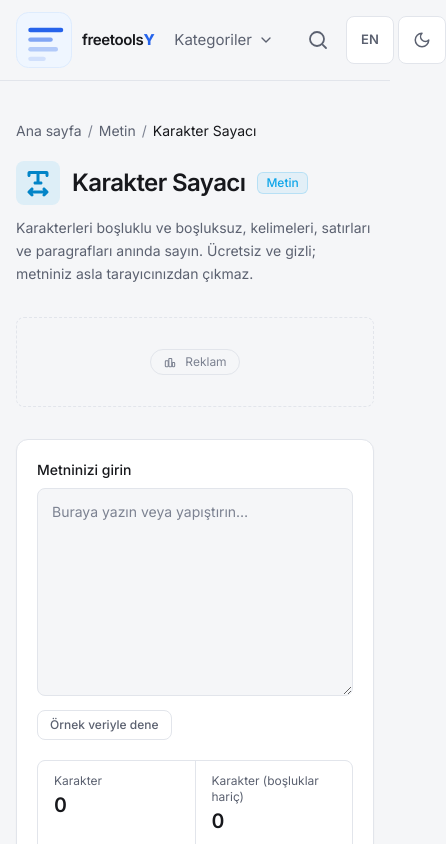
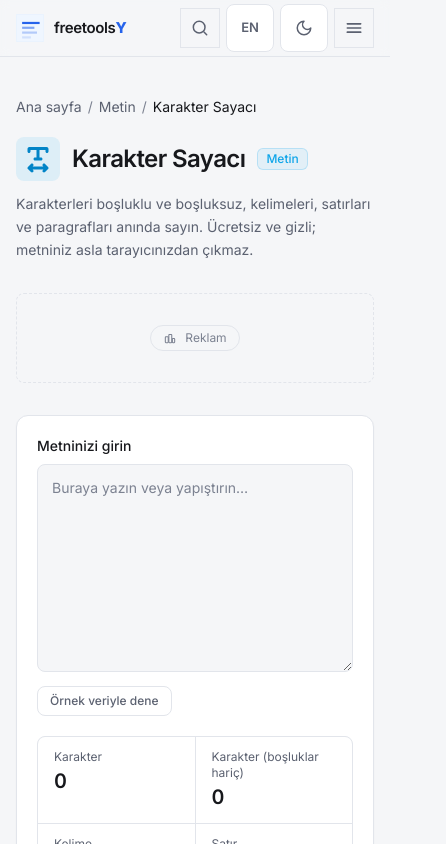
Before and after one commit to 4min-prog/freetoolsy, a Next.js app: page /tr/araclar/character-counter in a window 390 px wide. Shown: the top 844 px of the page, 446 px wide, since content can reach past the window. Built offline with nearby package versions, Linux system fonts and the light colour scheme.

Commit message:
header: sifirdan tasarim — kare/sac-teli dil, h-14 mobil + h-16 masaustu, tam mobil menu (kategori + sayfa linkleri, scroll lock, ESC), dokunma hedefleri 44px, kare arama sonuclari

```diff
--- a/components/Header.tsx
+++ b/components/Header.tsx
@@ -2,8 +2,7 @@
 
 import { useEffect, useRef, useState } from "react";
 import { Link } from "@/i18n/navigation";
-import { useMessages } from "next-intl";
-import { useTranslations } from "next-intl";
+import { useMessages, useTranslations } from "next-intl";
 import ThemeToggle from "./ThemeToggle";
 import LocaleSwitcher from "./LocaleSwitcher";
 import Logo from "./Logo";
@@ -11,16 +10,27 @@ import CategoryIcon from "./CategoryIcon";
 import ToolIcon from "./ToolIcon";
 import SearchOverlay from "./SearchOverlay";
 import { categoryTheme } from "./categoryTheme";
-import { categories, getToolsByCategory } from "@/data/tools";
+import { categories, getToolsByCategory, tools } from "@/data/tools";
 
 type ToolMetaNs = { name?: string };
 
+const pageLinks = [
+  { href: "/rehber", key: "guides" },
+  { href: "/about", key: "about" },
+  { href: "/contact", key: "contact" },
+  { href: "/privacy-policy", key: "privacy" },
+] as const;
+
+const label = "font-mono text-[11px] uppercase tracking-[0.2em] text-faint";
+
 export default function Header() {
   const [openMenu, setOpenMenu] = useState<string | null>(null);
+  const [mobileOpen, setMobileOpen] = useState(false);
   const [searchOpen, setSearchOpen] = useState(false);
   const headerRef = useRef<HTMLElement>(null);
   const t = useTranslations("Header");
   const tc = useTranslations("Categories");
+  const tf = useTranslations("Footer");
   const messages = useMessages() as { ToolMeta?: Record<string, ToolMetaNs> };
   const meta = messages.ToolMeta;
 
@@ -33,35 +43,56 @@ export default function Header() {
         setOpenMenu(null);
       }
     }
+    function onKeyDown(event: KeyboardEvent) {
+      if (event.key !== "Escape") return;
+      setOpenMenu(null);
+      setMobileOpen(false);
+    }
     document.addEventListener("pointerdown", onPointerDown);
-    return () => document.removeEventListener("pointerdown", onPointerDown);
+    document.addEventListener("keydown", onKeyDown);
+    return () => {
+      document.removeEventListener("pointerdown", onPointerDown);
+      document.removeEventListener("keydown", onKeyDown);
+    };
   }, []);
+
+  useEffect(() => {
+    if (!mobileOpen) return;
+    const previous = document.body.style.overflow;
+    document.body.style.overflow = "hidden";
+    return () => {
+      document.body.style.overflow = previous;
+    };
+  }, [mobileOpen]);
 
   function toggleMenu(id: string) {
     setOpenMenu((value) => (value === id ? null : id));
+  }
+
+  function closeAll() {
+    setOpenMenu(null);
+    setMobileOpen(false);
   }
 
   return (
     <>
       <header
         ref={headerRef}
-        className="sticky top-0 z-50 border-b border-border bg-bg transition-colors"
+        className="sticky top-0 z-50 border-b border-border bg-bg/95 backdrop-blur-sm"
       >
-        <div className="mx-auto grid h-20 w-full max-w-7xl grid-cols-[auto_1fr_auto] items-center gap-2 px-4 sm:px-6">
-          <Link href="/" aria-label="FreetoolsY" className="justify-self-start">
-            <Logo size="lg" />
+        <div className="mx-auto flex h-14 w-full max-w-7xl items-center gap-3 px-4 sm:h-16 sm:px-6">
+          <Link href="/" aria-label="FreetoolsY" className="shrink-0">
+            <Logo />
           </Link>
 
-          <nav className="flex items-center justify-self-center gap-1">
-            <div className="hidden xl:flex items-center gap-1">
+          <nav className="hidden flex-1 items-center lg:flex">
             {categories.map((category) => (
               <div key={category.id} className="relative">
                 <button
                   type="button"
                   onClick={() => toggleMenu(category.id)}
                   aria-expanded={openMenu === category.id}
-                    aria-haspopup="menu"
-                    className="flex items-center gap-1.5 rounded-md px-2.5 py-2 text-[15px] text-muted transition-colors hover:text-text"
+                  className="group flex h-16 items-center gap-1.5 border-b-2 border-transparent px-3 text-sm text-muted transition-colors hover:border-foreground hover:text-foreground"
                 >
                   <CategoryIcon
                     id={category.id}
@@ -72,11 +103,11 @@ export default function Header() {
                     viewBox="0 0 24 24"
                     fill="none"
                     stroke="currentColor"
-                      strokeWidth="2"
+                    strokeWidth="2.5"
                     strokeLinecap="round"
                     strokeLinejoin="round"
                     aria-hidden="true"
-                      className={`h-4 w-4 transition-transform duration-200 ${
+                    className={`h-3.5 w-3.5 transition-transform ${
                       openMenu === category.id ? "rotate-180" : ""
                     }`}
                   >
@@ -85,16 +116,14 @@ export default function Header() {
                 </button>
                 {openMenu === category.id && (
                   <div
-                      role="menu"
-                      className="fancy-scroll absolute left-0 mt-1.5 w-64 max-h-[200px] overflow-y-auto overscroll-contain rounded-xl border border-border bg-surface p-1.5 shadow-card-hover"
+                    className="fancy-scroll absolute left-0 top-full z-10 max-h-[70vh] w-64 overflow-y-auto overscroll-contain border border-t-0 border-border bg-surface py-1"
                   >
                     {getToolsByCategory(category.id).map((tool) => (
                       <Link
                         key={tool.slug}
                         href={`/araclar/${tool.slug}`}
-                          role="menuitem"
-                          onClick={() => setOpenMenu(null)}
-                          className="flex items-center gap-2.5 rounded-lg px-3 py-2 text-sm text-muted transition-colors hover:bg-surface-2 hover:text-text"
+                        onClick={closeAll}
+                        className="flex items-center gap-2.5 px-3 py-2.5 text-sm text-muted transition-colors hover:bg-surface-2 hover:text-foreground"
                       >
                         <ToolIcon
                           id={tool.slug}
@@ -107,63 +136,14 @@ export default function Header() {
                 )}
               </div>
             ))}
-            </div>
-
-            <div className="relative xl:hidden">
-              <button
-                type="button"
-                onClick={() => toggleMenu("__mobile")}
-                aria-expanded={openMenu === "__mobile"}
-                aria-haspopup="true"
-                className="flex items-center gap-1.5 rounded-md px-3 py-2 text-[15px] text-muted transition-colors hover:text-text"
-              >
-                {t("categories")}
-                <svg
-                  viewBox="0 0 24 24"
-                  fill="none"
-                  stroke="currentColor"
-                  strokeWidth="2"
-                  strokeLinecap="round"
-                  strokeLinejoin="round"
-                  aria-hidden="true"
-                  className={`h-4 w-4 transition-transform duration-200 ${
-                    openMenu === "__mobile" ? "rotate-180" : ""
-                  }`}
-                >
-                  <path d="M6 9l6 6 6-6" />
-                </svg>
-              </button>
-              {openMenu === "__mobile" && (
-                <div
-                  role="menu"
-                  className="absolute right-0 mt-1.5 grid w-72 max-w-[calc(100vw-2rem)] grid-cols-2 gap-1.5 rounded-xl border border-border bg-surface p-1.5 shadow-card-hover"
-                >
-                  {categories.map((category) => (
-                    <Link
-                      key={category.id}
-                      href={`/#${category.id}`}
-                      role="menuitem"
-                      onClick={() => setOpenMenu(null)}
-                      className="flex items-center gap-2.5 rounded-lg px-3 py-2.5 text-sm text-muted transition-colors hover:bg-surface-2 hover:text-text"
-                    >
-                      <CategoryIcon
-                        id={category.id}
-                        className="h-4 w-4 shrink-0 text-accent"
-                      />
-                      {tc(category.id)}
-                    </Link>
-                  ))}
-                </div>
-              )}
-            </div>
           </nav>
 
-          <div className="flex items-center justify-self-end gap-1 md:gap-2">
+          <div className="ml-auto flex items-center gap-1.5 sm:gap-2">
             <button
               type="button"
               onClick={() => setSearchOpen(true)}
               aria-label={t("searchLabel")}
-              className="rounded-md p-3 text-muted transition-colors hover:text-text"
+              className="grid h-10 w-10 place-items-center border border-border text-muted transition-colors hover:border-foreground hover:text-foreground"
             >
               <svg
                 viewBox="0 0 24 24"
@@ -173,7 +153,7 @@ export default function Header() {
                 strokeLinecap="round"
                 strokeLinejoin="round"
                 aria-hidden="true"
-                className="h-6 w-6"
+                className="h-5 w-5"
               >
                 <circle cx="11" cy="11" r="7" />
                 <path d="M20 20l-3.2-3.2" />
@@ -182,8 +162,87 @@ export default function Header() {
 
             <LocaleSwitcher />
             <ThemeToggle />
+
+            <button
+              type="button"
+              onClick={() => setMobileOpen((value) => !value)}
+              aria-expanded={mobileOpen}
+              aria-label={t("categories")}
+              className="grid h-10 w-10 place-items-center border border-border text-muted transition-colors hover:border-foreground hover:text-foreground lg:hidden"
+            >
+              <svg
+                viewBox="0 0 24 24"
+                fill="none"
+                stroke="currentColor"
+                strokeWidth="2"
+                strokeLinecap="round"
+                aria-hidden="true"
+                className="h-5 w-5"
+              >
+                {mobileOpen ? (
+                  <path d="M6 6l12 12M18 6L6 18" />
+                ) : (
+                  <path d="M4 7h16M4 12h16M4 17h16" />
+                )}
+              </svg>
+            </button>
           </div>
         </div>
+
+        {mobileOpen && (
+          <div className="border-t border-border bg-bg lg:hidden">
+            <div className="max-h-[calc(100dvh-3.5rem)] overflow-y-auto overscroll-contain pb-8">
+              <Link
+                href="/#tools-explorer"
+                onClick={closeAll}
+                className="flex min-h-12 items-center justify-between gap-2 border-y border-border px-4 text-sm font-medium text-foreground active:bg-surface-2"
+              >
+                {t("allTools")}
+                <span className="font-mono text-[11px] tabular-nums text-faint">
+                  {tools.length}
+                </span>
+              </Link>
+
+              <p className={`${label} px-4 pb-2 pt-5`}>{t("categories")}</p>
+              <ul className="grid grid-cols-2 gap-px border-y border-border bg-border">
+                {categories.map((category) => (
+                  <li key={category.id} className="bg-bg">
+                    <Link
+                      href={`/#${category.id}`}
+                      onClick={closeAll}
+                      className="flex min-h-12 items-center justify-between gap-2 px-4 text-sm text-muted active:bg-surface-2"
+                    >
+                      <span className="flex items-center gap-2">
+                        <CategoryIcon
+                          id={category.id}
+                          className={`h-4 w-4 shrink-0 ${categoryTheme(category.id).iconText}`}
+                        />
+                        {tc(category.id)}
+                      </span>
+                      <span className="font-mono text-[11px] tabular-nums text-faint">
+                        {getToolsByCategory(category.id).length}
+                      </span>
+                    </Link>
+                  </li>
+                ))}
+              </ul>
+
+              <ul className="border-b border-border">
+                {pageLinks.map((link) => (
+                  <li key={link.href} className="border-t border-border first:border-t-0">
+                    <Link
+                      href={link.href}
+                      onClick={closeAll}
+                      className="flex min-h-12 items-center px-4 text-sm text-muted active:bg-surface-2"
+                    >
+                      {tf(link.key)}
+                    </Link>
+                  </li>
+                ))}
+              </ul>
+            </div>
+          </div>
+        )}
       </header>
 
       <SearchOverlay open={searchOpen} onClose={() => setSearchOpen(false)} />
--- a/components/Logo.tsx
+++ b/components/Logo.tsx
@@ -4,7 +4,7 @@ import { useTranslations } from "next-intl";
 
 export default function Logo({ size = "md" }: { size?: "md" | "lg" }) {
   const t = useTranslations("Brand");
-  const icon = size === "lg" ? "h-14 w-14" : "h-7 w-7";
+  const icon = size === "lg" ? "h-10 w-10" : "h-7 w-7";
 
   return (
     <span className="flex items-center gap-2.5">
@@ -15,17 +15,16 @@ export default function Logo({ size = "md" }: { size?: "md" | "lg" }) {
             y="0.5"
             width="63"
             height="63"
-            rx="14"
+            rx="3"
             fill="var(--logo-bg)"
             stroke="var(--logo-stroke)"
           />
-          <rect x="14" y="18" width="40" height="5" rx="2.5" fill="var(--logo-bar)" />
+          <rect x="14" y="18" width="40" height="5" fill="var(--logo-bar)" />
           <rect
             x="14"
             y="29"
             width="28"
             height="5"
-            rx="2.5"
             fill="var(--logo-bar)"
             opacity="0.55"
           />
@@ -34,7 +33,6 @@ export default function Logo({ size = "md" }: { size?: "md" | "lg" }) {
             y="40"
             width="34"
             height="5"
-            rx="2.5"
             fill="var(--logo-bar)"
             opacity="0.3"
           />
@@ -43,7 +41,6 @@ export default function Logo({ size = "md" }: { size?: "md" | "lg" }) {
             y="51"
             width="20"
             height="5"
-            rx="2.5"
             fill="var(--logo-bar)"
             opacity="0.15"
           />
```
Also changed, not shown: components/SearchBox.tsx (+5 -5 lines), components/ToolExplorer.tsx (+6 -4 lines). Lines whose indentation alone changed are shown as unchanged.
